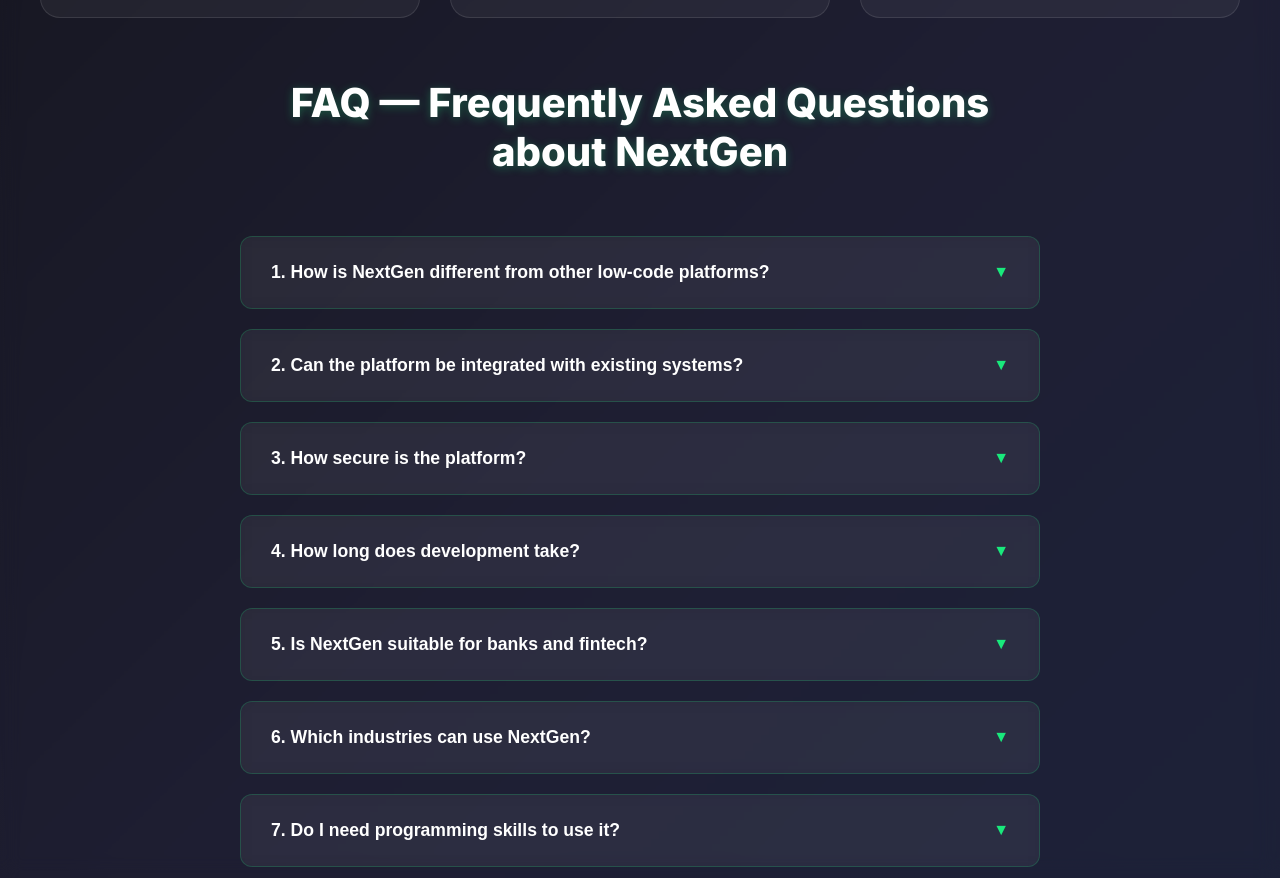
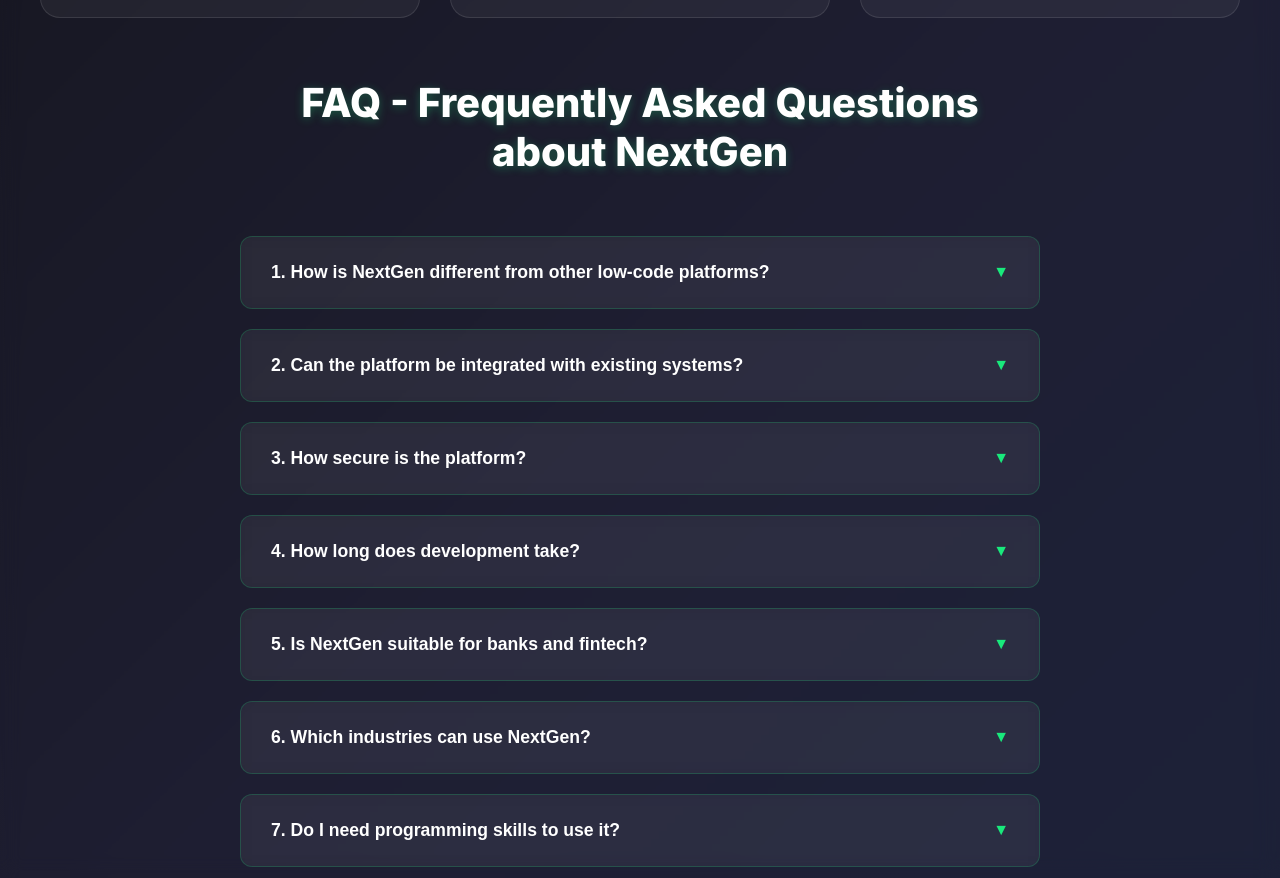
Before and after one commit to Menta1ik/ng_site, a plain HTML site: page index.html in a window 1280 px wide. Shown: the part 1541-2419 px from the top of the page. Drawn offline with Linux system fonts and the light colour scheme; animation ran at ten frames a second; a web font is replaced by a local one.

Commit message:
FAQ: normalize dash to hyphen in section title

```diff
--- a/index.html
+++ b/index.html
@@ -1304,7 +1304,7 @@
 
                 <!-- FAQ Section -->
                 <div class="faq-container">
-                    <h2 class="faq-title">FAQ — Frequently Asked Questions about NextGen</h2>
+                    <h2 class="faq-title">FAQ - Frequently Asked Questions about NextGen</h2>
 
                     <div class="faq-accordion">
                     <div class="faq-item">
```
